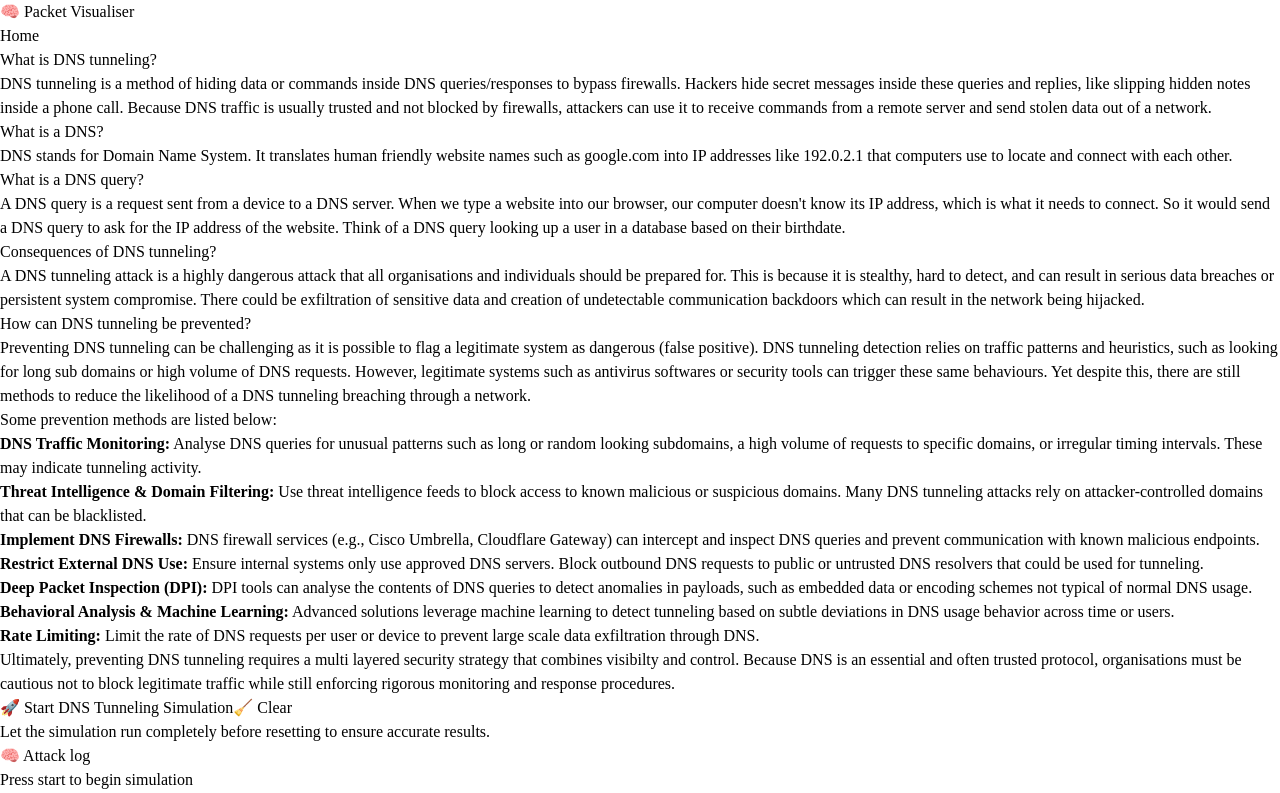
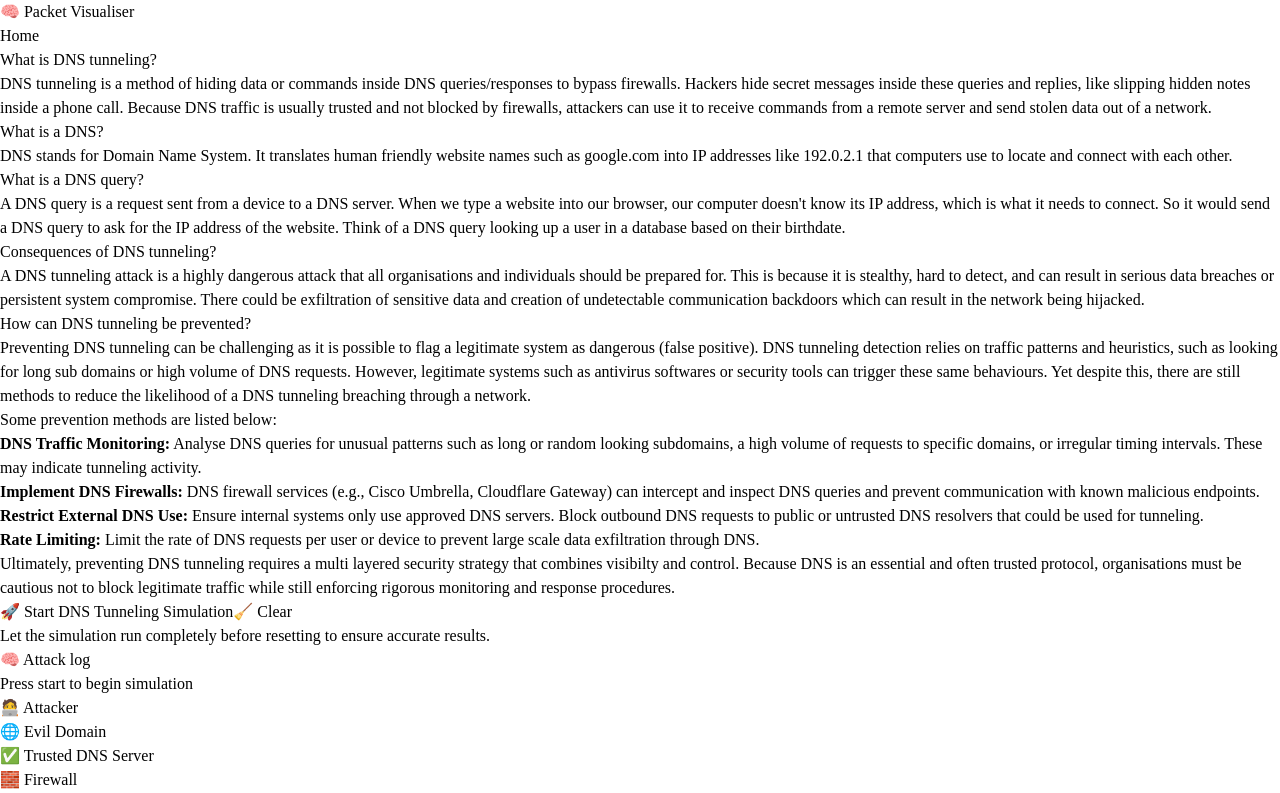
Before and after one commit to AaronthiccThai/NetworkAttackVisualiser, a React (Vite) app in the folder frontend/: page /dnstunnel in a window 1280 px wide. Shown: the top 793 px of the page. Built offline with nearby package versions, Linux system fonts and the light colour scheme.

Commit message:
removed the report pdf, changed ups ome pages

```diff
--- a/frontend/src/pages/DNSTunnel.jsx
+++ b/frontend/src/pages/DNSTunnel.jsx
@@ -141,24 +141,12 @@ const DNSTunnel = () => {
               a high volume of requests to specific domains, or irregular timing intervals. These may indicate tunneling activity.
             </li>
             <li>
-              <strong>Threat Intelligence & Domain Filtering:</strong> Use threat intelligence feeds to block access to known
-              malicious or suspicious domains. Many DNS tunneling attacks rely on attacker-controlled domains that can be blacklisted.
-            </li>
-            <li>
               <strong>Implement DNS Firewalls:</strong> DNS firewall services (e.g., Cisco Umbrella, Cloudflare Gateway)
               can intercept and inspect DNS queries and prevent communication with known malicious endpoints.
             </li>
             <li>
               <strong>Restrict External DNS Use:</strong> Ensure internal systems only use approved DNS servers.
               Block outbound DNS requests to public or untrusted DNS resolvers that could be used for tunneling.
-            </li>
-            <li>
-              <strong>Deep Packet Inspection (DPI):</strong> DPI tools can analyse the contents of DNS queries
-              to detect anomalies in payloads, such as embedded data or encoding schemes not typical of normal DNS usage.
-            </li>
-            <li>
-              <strong>Behavioral Analysis & Machine Learning:</strong> Advanced solutions leverage machine
-              learning to detect tunneling based on subtle deviations in DNS usage behavior across time or users.
             </li>
             <li>
               <strong>Rate Limiting:</strong> Limit the rate of DNS requests per user or device to prevent large scale data exfiltration through DNS.
```
Also changed, not shown: 1 other file (tests, documents, lock files or other folders).
